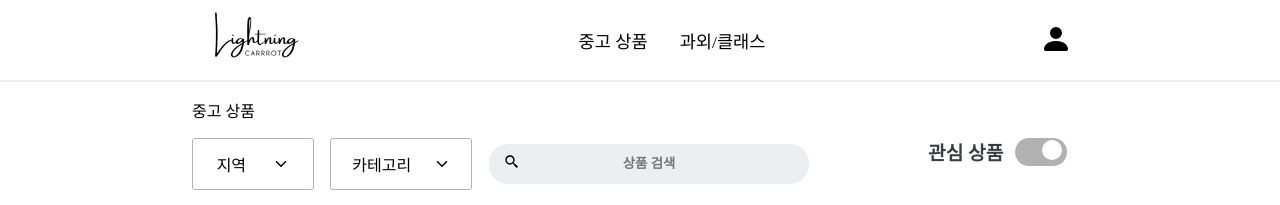
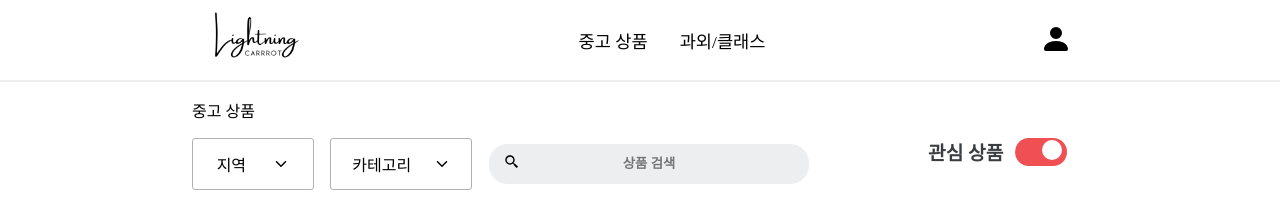
Before and after one commit to eunbbori/-Lightning-Carrot, a React (Create React App) app in the folder lightning-carrot-client/: page / in a window 1280 px wide. Shown: the top 205 px of the page. Built offline with nearby package versions, Linux system fonts and the light colour scheme; a web font is replaced by a local one.

Commit message:
클릭시 토글 스위치 배경 색 변경 emotion props 전달 방식으로 변경

```diff
--- a/lightning-carrot-client/src/components/ToggleSwitch/ToggleSwitch.tsx
+++ b/lightning-carrot-client/src/components/ToggleSwitch/ToggleSwitch.tsx
@@ -1,5 +1,4 @@
 /** @jsxImportSource @emotion/react */
-
 import React from "react";
 import { ToggleSwitchProps } from "../../interface/ToggleSwitchProps";
 import { Container, Label, ToggleContainer } from "./ToggleSwitchStyle";
@@ -9,13 +8,14 @@ const ToggleSwitch: React.FC<ToggleSwitchProps> = ({
   text,
   onClick,
   className,
+  toggleProps,
 }) => {
   return (
     <div css={[Container, { width }]}>
       <div css={Label}>{text}</div>
-      <div css={ToggleContainer} onClick={onClick}>
-        <div className={className}></div>
-      </div>
+      <ToggleContainer onClick={onClick} isBookmark={toggleProps}>
+        <div className="switch"></div>
+      </ToggleContainer>
     </div>
   );
 };
--- a/lightning-carrot-client/src/components/ToggleSwitch/ToggleSwitchStyle.ts
+++ b/lightning-carrot-client/src/components/ToggleSwitch/ToggleSwitchStyle.ts
@@ -1,7 +1,11 @@
 /** @jsxImportSource @emotion/react */
 import { css } from "@emotion/react";
 import theme from "../../styles/theme";
+import styled from "@emotion/styled";
 
+interface ToggleProps {
+  isBookmark: boolean | undefined;
+}
 export const Container = css`
   display: flex;
   gap: 12px;
@@ -13,32 +17,26 @@ export const Label = css`
   color: rgb(58, 62, 65);
   place-self: center;
 `;
-export const ToggleContainer = css`
+
+export const ToggleContainer = styled.div<ToggleProps>`
   width: 3rem;
   height: 1.5rem;
   padding: 2px;
   border-radius: 16px;
-  background-color: ${theme.sideColor};
   transition-duration: 0.5s;
   cursor: pointer;
   align-self: center;
+  background-color: ${(props) =>
+    props.isBookmark ? `${theme.sideColor}` : `${theme.pointColor}`};
 
-  .bookMarked {
+  .switch {
     position: relative;
     width: 20px;
     height: 20px;
     border-radius: 50%;
     transition-duration: 0.5s;
     background-color: rgb(255, 255, 255);
-    transform: translateX(0px);
-  }
-  .not-bookMarked {
-    position: relative;
-    width: 20px;
-    height: 20px;
-    border-radius: 50%;
-    transition-duration: 0.5s;
-    background-color: rgb(255, 255, 255);
-    transform: translateX(25px);
+    transform: ${(props) =>
+      props.isBookmark ? "translateX(0px)" : "translateX(25px)"};
   }
 `;
--- a/lightning-carrot-client/src/interface/ToggleSwitchProps.ts
+++ b/lightning-carrot-client/src/interface/ToggleSwitchProps.ts
@@ -2,5 +2,6 @@ export interface ToggleSwitchProps {
   width: string;
   text?: string;
   className?: string;
+  toggleProps?: boolean;
   onClick?: (event: React.MouseEvent<HTMLDivElement>) => void;
 }
--- a/lightning-carrot-client/src/views/HomeView/Home.tsx
+++ b/lightning-carrot-client/src/views/HomeView/Home.tsx
@@ -70,9 +70,7 @@ const Home = () => {
                 width={"10rem"}
                 text={"관심 상품"}
                 onClick={toggleHandler}
-                className={
-                  isBookmark === true ? "bookMarked" : "not-bookMarked"
-                }
+                toggleProps={isBookmark}
               />
             </div>
           </div>
```
